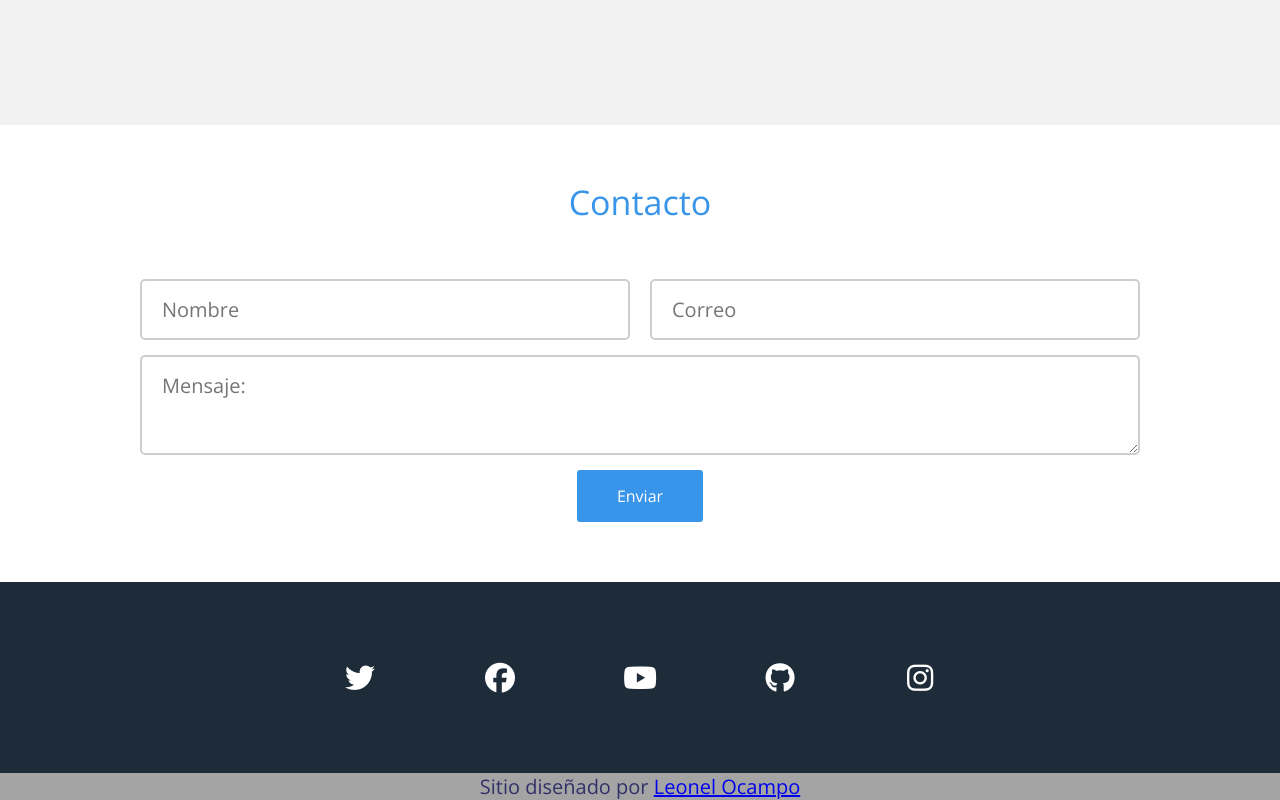
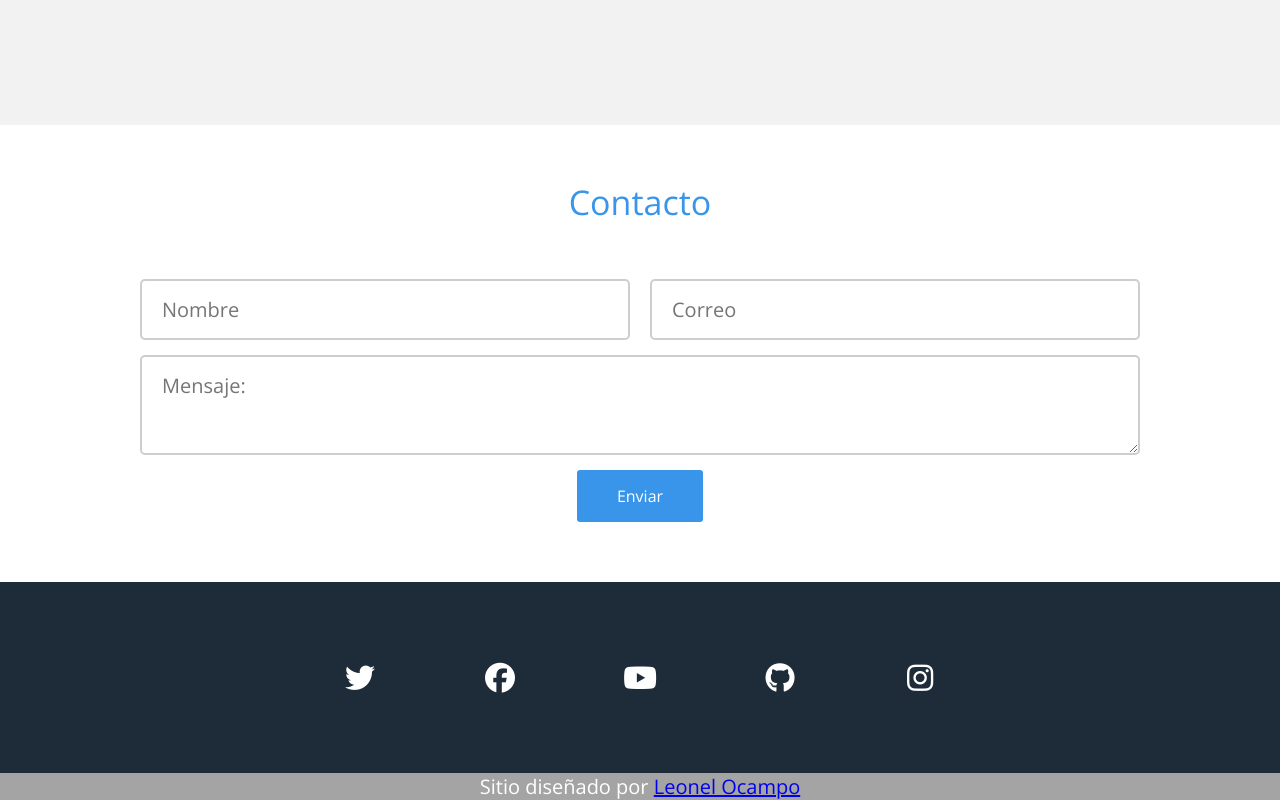
Before and after one commit to Lewitardo/Argentina-programa-4.0-proyecto-, a plain HTML site: page index.html in a window 1280 px wide. Shown: the part 1708-2508 px from the top of the page. Drawn offline with nearby package versions, Linux system fonts and the light colour scheme; a script that the page names is missing.

Commit message:
Update estilos.css

```diff
--- a/css/estilos.css
+++ b/css/estilos.css
@@ -208,13 +208,11 @@ footer .redes-sociales {
     footer .redes-sociales .contenedor .instagram:hover {
       background: #3f729b; }
       .creado-por {
-        margin-bottom: 40px;
         text-align: center;
         font-size: 20px;
-        color: #323068;
+        color: #fff;
         width: 100%;
         background-color: #a4a4a4;
-        margin: auto;
       }
     /* overlay */
     .overlay {
```
